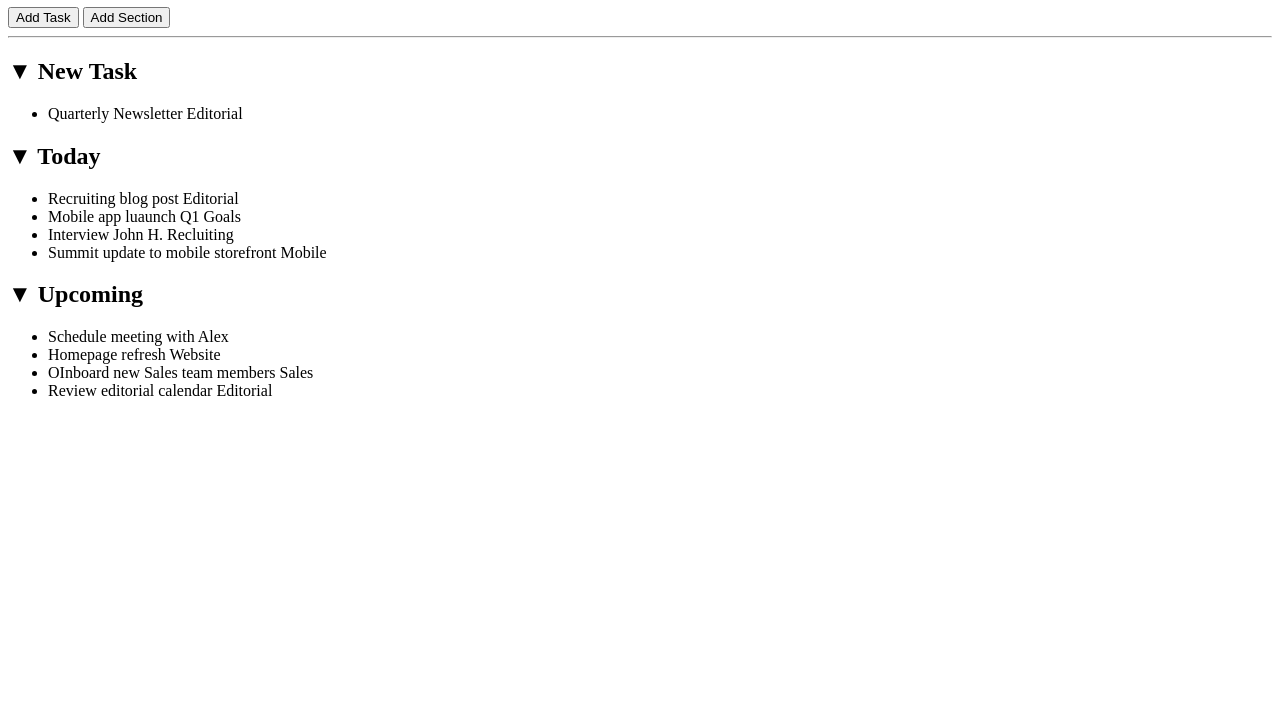
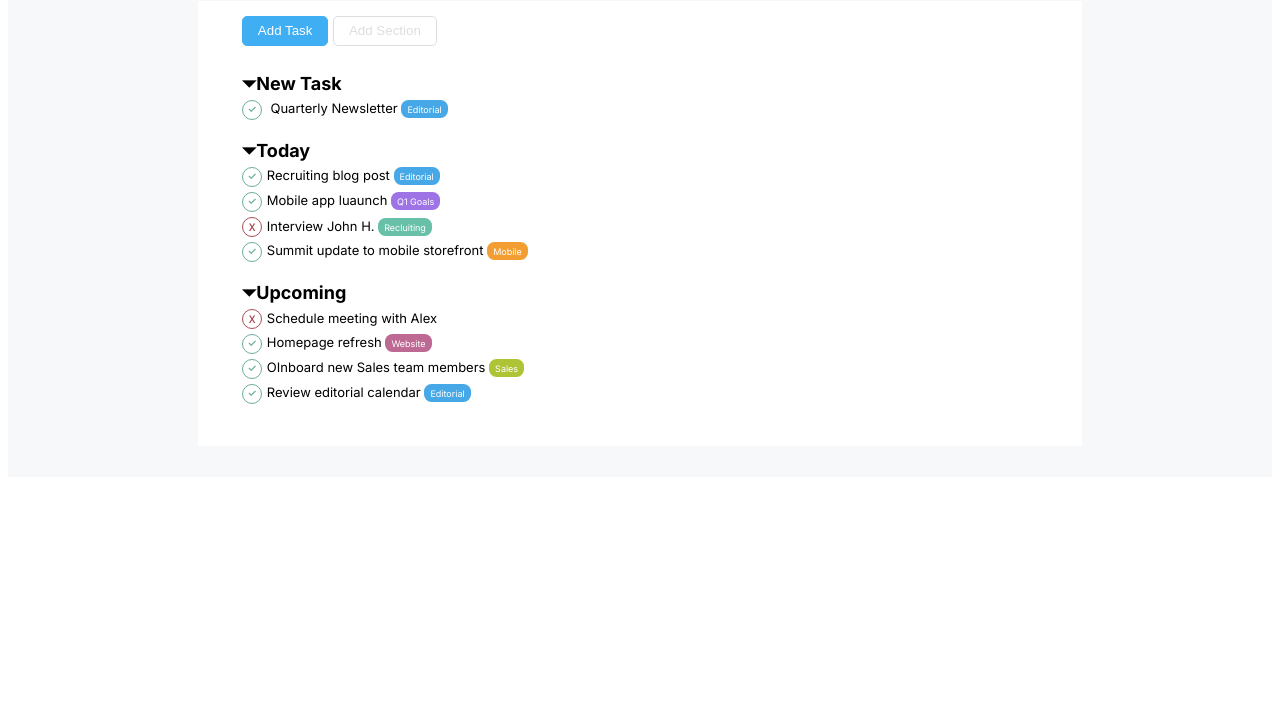
Before and after one commit to massimilianomiceli/html-css-toboolist, a plain HTML site: page index.html in a window 1280 px wide. Shown: the part 99-800 px from the top of the page. Drawn offline with Linux system fonts and the light colour scheme.

Commit message:
styyle praticamente finito manca linea divisoria toolbox e rifiniture varie

```diff
--- a/css/style.css
+++ b/css/style.css
@@ -0,0 +1,163 @@
+*{
+    margin 0;
+    padding 0;
+    box-sizing: border-box;
+}
+
+#sito-intestazione{
+    font-family: "Inter", sans-serif;
+    height: 60px;
+}
+
+#sito-logo{
+    height: 60px;
+    width: auto;
+    padding: 10px 0px 10px 10px;
+}
+
+#sito-titolo{
+    display: inline-block;
+    position: fixed;
+    margin: 0;
+    height: 60px;
+    padding: 10px 10px 10px 5px;
+    font-size: 40;
+}
+
+.sito-formattazione-generale{
+    font-family: "Inter", sans-serif;
+    background-color: #F6F8FA;
+    padding: 2.5% 15% 2.5% 15%;
+}
+
+.sito-formattazione-contenuto{
+    background-color: rgb(255, 255, 255);
+}
+
+.sito-formattazione-toolbar{
+    padding: 15px 5% 5px 5%;
+    height: 50px;
+    border: 5px;
+    border-color: #c2212198;
+}
+
+.sito-formattazione-elenco{
+    padding: 2.5% 5% 2.5% 5%;
+}
+
+ul{
+    margin-top: 0px;
+    padding-left: 0px;
+    margin-bottom: 20px;
+}
+
+li{
+    font-size: small;
+    margin-top: 5px;
+    margin-bottom: 5px;
+}
+
+.sezione-titolo{
+    font-size: large;
+    margin-top: 0px;
+    margin-bottom: 0px;
+}
+
+.bottone-forma{
+    padding: 5px 15px 5px 15px;
+    border-radius: 5px;
+    height: 30px;
+    border-width: 1.5px;
+    border-style: solid;
+    font-size: smaller;
+    font-weight: 10%;
+}
+
+.bottone-colore-azzurro{
+    background-color: #40AEF2;
+    border-color: #40AEF2;
+    color: white;
+}
+
+.bottone-colore-bianco{
+    background-color: white;
+    border-color: #DEDEDE;
+    color: #DEDEDE;
+}
+
+.voce-formattazione{
+    list-style: none;
+}
+
+.voce-simbolo-v{
+    display: inline-block;
+    margin-right: 5px;
+    height: 20px;
+    width: 20px;
+    padding: 2px 1px 2px 1px;
+    border-radius: 100%;
+    border-width: 1.5px;
+    border-style: solid;
+    text-align: center;
+    font-weight: bolder;
+    font-size: 10px;
+    border-color: #6CAD99;
+    color: #6CAD99;
+}
+
+.voce-simbolo-x{
+    display: inline-block;
+    margin-right: 5px;
+    height: 20px;
+    width: 20px;
+    padding: 2px 1px 2px 1px;
+    border-radius: 100%;
+    border-width: 1.5px;
+    border-style: solid;
+    text-align: center;
+    font-weight: bolder;
+    font-size: 10px;
+    border-color: #AA4D55;
+    color: #AA4D55;
+}
+
+.tag-categoria-forma{
+    padding: 2.5px 5px 2.5px 5px;
+    border-radius: 7.5px;
+    border-color: transparent;
+    height: 25px;
+    border-width: 1.5px;
+    border-style: solid;
+    font-size: xx-small;
+    font-weight: 10%;
+    color: white;
+    text-align: center;
+}
+
+.tag-categoria-azzurro{
+    background-color: #47A8E8;
+}
+
+.tag-categoria-viola{
+    background-color: #9D73E5;
+}
+
+.tag-categoria-verde{
+    background-color: #68C0A9;
+}
+
+.tag-categoria-viola{
+    background-color: #9D73E5;
+}
+
+.tag-categoria-arancione{
+    background-color: #F39E32;
+}
+
+.tag-categoria-rosa{
+    background-color: #BE6993;
+}
+
+.tag-categoria-verdechiaro{
+    background-color: #AEC434;
+}
--- a/index.html
+++ b/index.html
@@ -5,40 +5,40 @@
     <meta name="viewport" content="width=device-width, initial-scale=1.0">
     <title>Toboolist</title>
     <link rel="stylesheet" href="./css/style.css">
+
+
+    <link rel="preconnect" href="https://fonts.googleapis.com">
+    <link rel="preconnect" href="https://fonts.gstatic.com" crossorigin>
+    <link href="https://fonts.googleapis.com/css2?family=Inter:ital,opsz,wght@0,14..32,100..900;1,14..32,100..900&display=swap" rel="stylesheet">
 </head>
 <body>
     <header id="sito-intestazione">
         <img id="sito-logo" src="./img/logo_copia.png" alt="logo sito Toboolist">
         <h1 id="sito-titolo">Toboolist</h1>
     </header>
-    <main class="sito-formattazione-sfondo">
-        <div class="toolbar">
+    <main class="sito-formattazione-generale">
+        <div class="sito-formattazione-contenuto sito-formattazione-toolbar">
             <button class="bottone-forma bottone-colore-azzurro">Add Task</button>
             <button class="bottone-forma bottone-colore-bianco">Add Section</button>
-            <hr>
         </div>
-        <div class="sezione">
-            <h2 class="sezione-titolo">&#9660; New Task</h2>
+        <div class="sito-formattazione-contenuto sito-formattazione-elenco">
+            <h2 class="sezione-titolo">&#9207;New Task</h2>
             <ul>
-                <li class="voce-formattazione voce-simbolo-v">Quarterly Newsletter <span class="tag-categoria-forma tag-categoria-azzurro">Editorial</span></li>
+                <li class="voce-formattazione"><span class="voce-simbolo-v">&#10003;</span> Quarterly Newsletter <span class="tag-categoria-forma tag-categoria-azzurro">Editorial</span></li>
             </ul>
-        </div>
-        <div class="sezione">
-            <h2 class="sezione-titolo">&#9660; Today</h2>
+        <h2 class="sezione-titolo">&#9207;Today</h2>
             <ul>
-                <li class="voce-formattazione voce-simbolo-v">Recruiting blog post <span class="tag-categoria-forma tag-categoria-azzurro">Editorial</span></li>
-                <li class="voce-formattazione voce-simbolo-v">Mobile app luaunch <span class="tag-categoria-forma tag-categoria-viola">Q1 Goals</span></li>
-                <li class="voce-formattazione voce-simbolo-x">Interview John H. <span class="tag-categoria-forma tag-categoria-verde">Recluiting</span></li>
-                <li class="voce-formattazione voce-simbolo-v">Summit update to mobile storefront <span class="tag-categoria-forma tag-categoria-arancione">Mobile</span></li>
+                <li class="voce-formattazione"><span class="voce-simbolo-v">&#10003;</span>Recruiting blog post <span class="tag-categoria-forma tag-categoria-azzurro">Editorial</span></li>
+                <li class="voce-formattazione"><span class="voce-simbolo-v">&#10003;</span>Mobile app luaunch <span class="tag-categoria-forma tag-categoria-viola">Q1 Goals</span></li>
+                <li class="voce-formattazione"><span class="voce-simbolo-x">&#66228;</span>Interview John H. <span class="tag-categoria-forma tag-categoria-verde">Recluiting</span></li>
+                <li class="voce-formattazione"><span class="voce-simbolo-v">&#10003;</span>Summit update to mobile storefront <span class="tag-categoria-forma tag-categoria-arancione">Mobile</span></li>
             </ul>
-        </div>
-        <div class="sezione">
-            <h2 class="sezione-titolo">&#9660; Upcoming</h2>
+            <h2 class="sezione-titolo">&#9207;Upcoming</h2>
             <ul>
-                <li class="voce-formattazione voce-simbolo-x">Schedule meeting with Alex</li>
-                <li class="voce-formattazione voce-simbolo-v">Homepage refresh <span class="tag-categoria-forma tag-categoria-rosa">Website</span></li>
-                <li class="voce-formattazione voce-simbolo-v">OInboard new Sales team members <span class="tag-categoria-forma tag-categoria-verdechiaro">Sales</span></li>
-                <li class="voce-formattazione voce-simbolo-v">Review editorial calendar <span class="tag-categoria-forma tag-categoria-azzurro">Editorial</span></li>
+                <li class="voce-formattazione"><span class="voce-simbolo-x">&#66228;</span>Schedule meeting with Alex</li>
+                <li class="voce-formattazione"><span class="voce-simbolo-v">&#10003;</span>Homepage refresh <span class="tag-categoria-forma tag-categoria-rosa">Website</span></li>
+                <li class="voce-formattazione"><span class="voce-simbolo-v">&#10003;</span>OInboard new Sales team members <span class="tag-categoria-forma tag-categoria-verdechiaro">Sales</span></li>
+                <li class="voce-formattazione"><span class="voce-simbolo-v">&#10003;</span>Review editorial calendar <span class="tag-categoria-forma tag-categoria-azzurro">Editorial</span></li>
             </ul>
         </div>
     </main>
```
